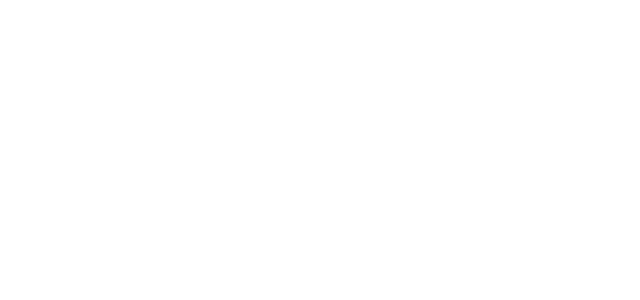
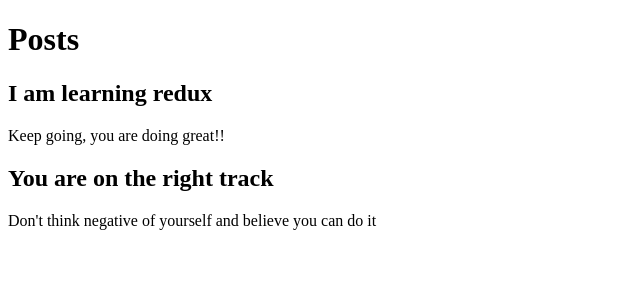
Before and after one commit to tadanama/react-redux, a React (Vite) app: page / in a window 1280 px wide. Shown: the top 300 px of the page, without its empty margins (0-640 px from the left). Built offline with nearby package versions, Linux system fonts and the light colour scheme.

Commit message:
Render PostList component inside App.jsx

```diff
--- a/src/App.jsx
+++ b/src/App.jsx
@@ -1,7 +1,13 @@
 import { useState } from "react";
 
+import PostsList from "./features/posts/PostsList";
+
 function App() {
-	return <></>;
+	return (
+		<>
+			<PostsList />
+		</>
+	);
 }
 
 export default App;
```
